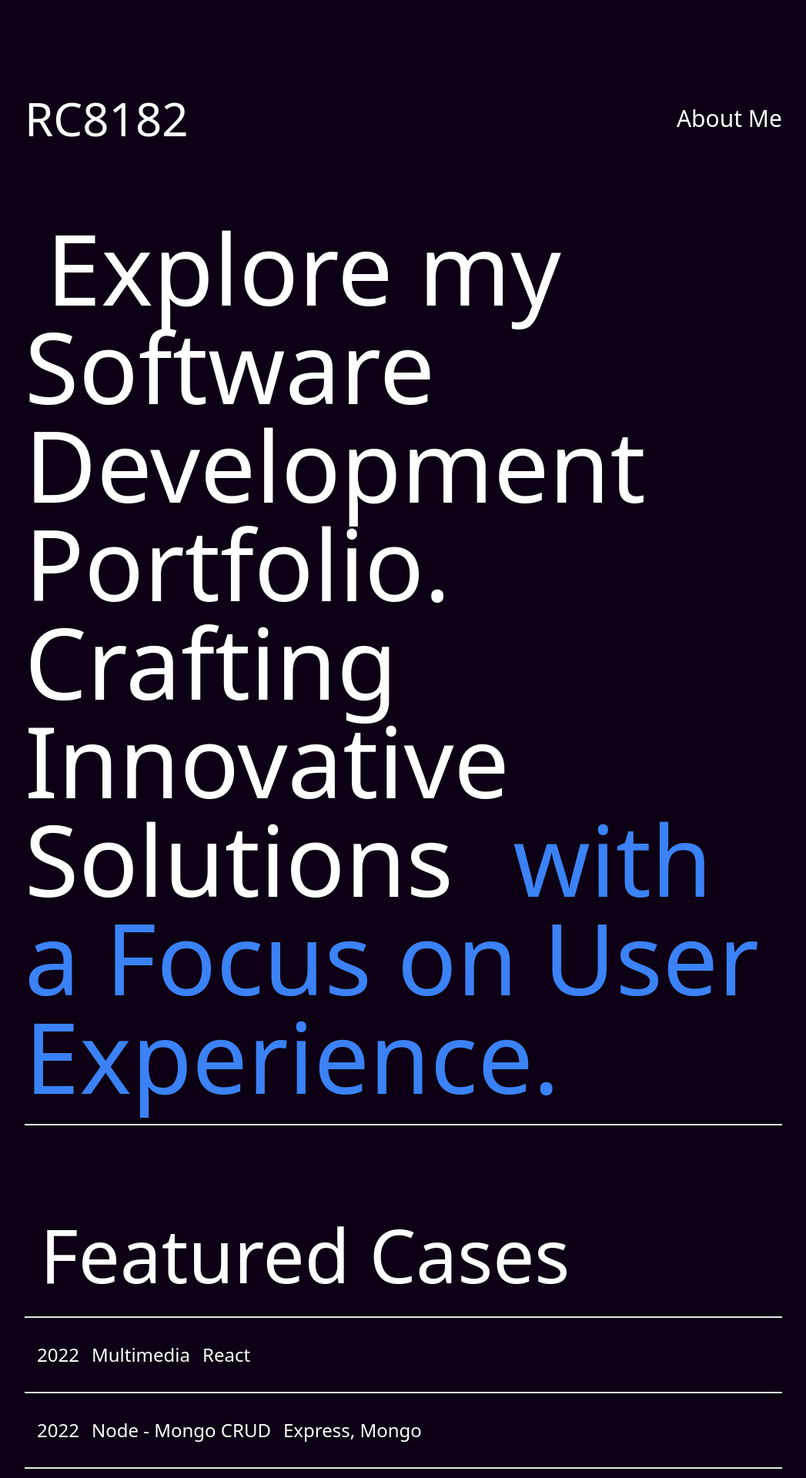
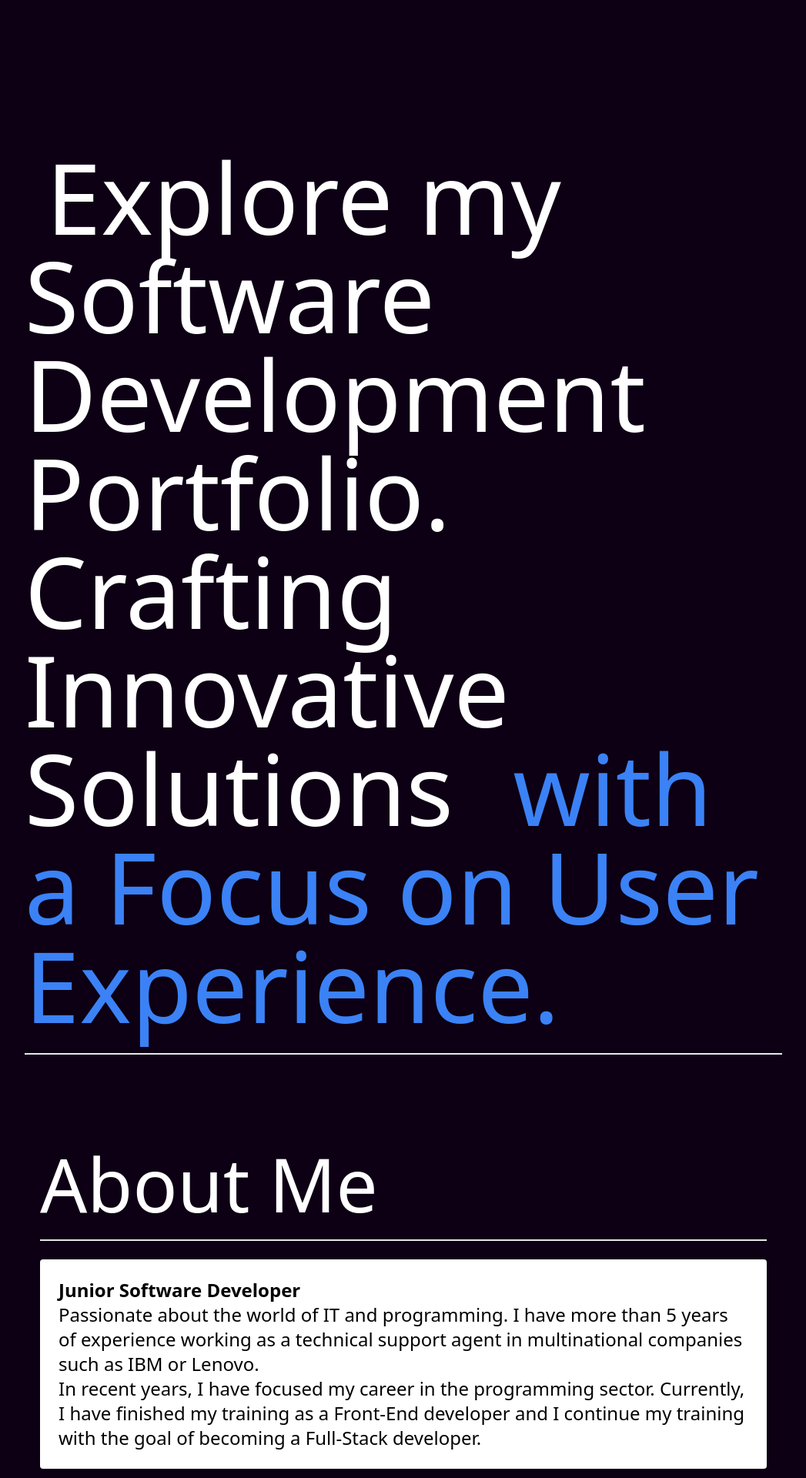
Before and after one commit to RC8182/MyPortfolio, a Next.js app: page / in a window 1280 px wide. Shown: the part 40-1960 px from the top of the page at 77% size, without its empty margins (116-1163 px from the left). Built offline with nearby package versions, Linux system fonts and the light colour scheme.

Commit message:
Added about section

```diff
--- a/src/app/layout.js
+++ b/src/app/layout.js
@@ -1,6 +1,5 @@
 import { Inter } from 'next/font/google'
 import './globals.css'
-import Home from '@/pages'
 
 const inter = Inter({ subsets: ['latin'] })
 
--- a/src/pages/index.js
+++ b/src/pages/index.js
@@ -6,8 +6,8 @@ import Link from "next/link";
 export default function Home() {
   const title = 'Explore my Software Development Portfolio. Crafting Innovative Solutions';
   const title2 = " with a Focus on User Experience.";
-  const icon = 'RC8182';
-      const about = 'About Me';
+
+  const about = 'About Me';
   const projectsTitle = 'Featured Cases';
   const email = 'javiervisconti@hotmail.com';
   const slogan = "Let's Create!";
@@ -16,9 +16,8 @@ export default function Home() {
     <main className="flex flex-col mx-5 items-center justify-between  text-white sm:p-4 md:p-12 lg:p-24 xl:p-32">
       <div className="main-container flex flex-col">
         <header>
-          <div className="flex flex-col md:flex-row justify-between items-center my-4 md:my-9">
-            <div className="icon sm:text-2xl md:text-4xl lg:text-6xl ">{icon}</div>
-            <div className="about hover:text-blue-500 text-lg md:text-xl lg:text-2xl xl:text-3xl">{about}</div>
+          <div className="flex flex-col md:flex-row justify-between items-center my-4 md:my-5">
+
           </div>
         </header>
 
@@ -30,6 +29,34 @@ export default function Home() {
             </p>
           </div>
           <Divider b={'border-t-2'} my={'my-4 md:my-6'} color={'text-white'} />
+        </section>
+
+        <section className="about-me flex-col">
+          <div className="about-title mx-5 py-2 md:py-4 lg:py-6 xl:py-8">
+            <h2 className="sm:text-1xl md:text-4xl lg:text-6xl xl:text-8xl">{about}</h2>
+            <Divider b={'border-t-2'} my={'my-4 md:my-6'} color={'text-white'} />
+            <div class="max-w-6xl mx-auto bg-white p-6 rounded shadow-md text-black text-2xl" >
+            <div className="flex text-center ">
+              <strong>
+                <h1>Junior Software Developer</h1>
+              </strong>
+            </div>
+
+            <div>
+            <p>
+                Passionate about the world of IT and programming. I have more than 5 years of experience working as a technical support agent in multinational companies such as IBM or Lenovo.
+              </p>
+
+              <p>
+                In recent years, I have focused my career in the programming sector. Currently, I have finished my training as a Front-End developer and I continue my training with the goal of becoming a Full-Stack developer.
+              </p>
+            </div>
+
+            </div>
+          </div>
+          <div className="project-componer">
+
+          </div>
         </section>
 
         <section className="projects-section flex-col">
```
